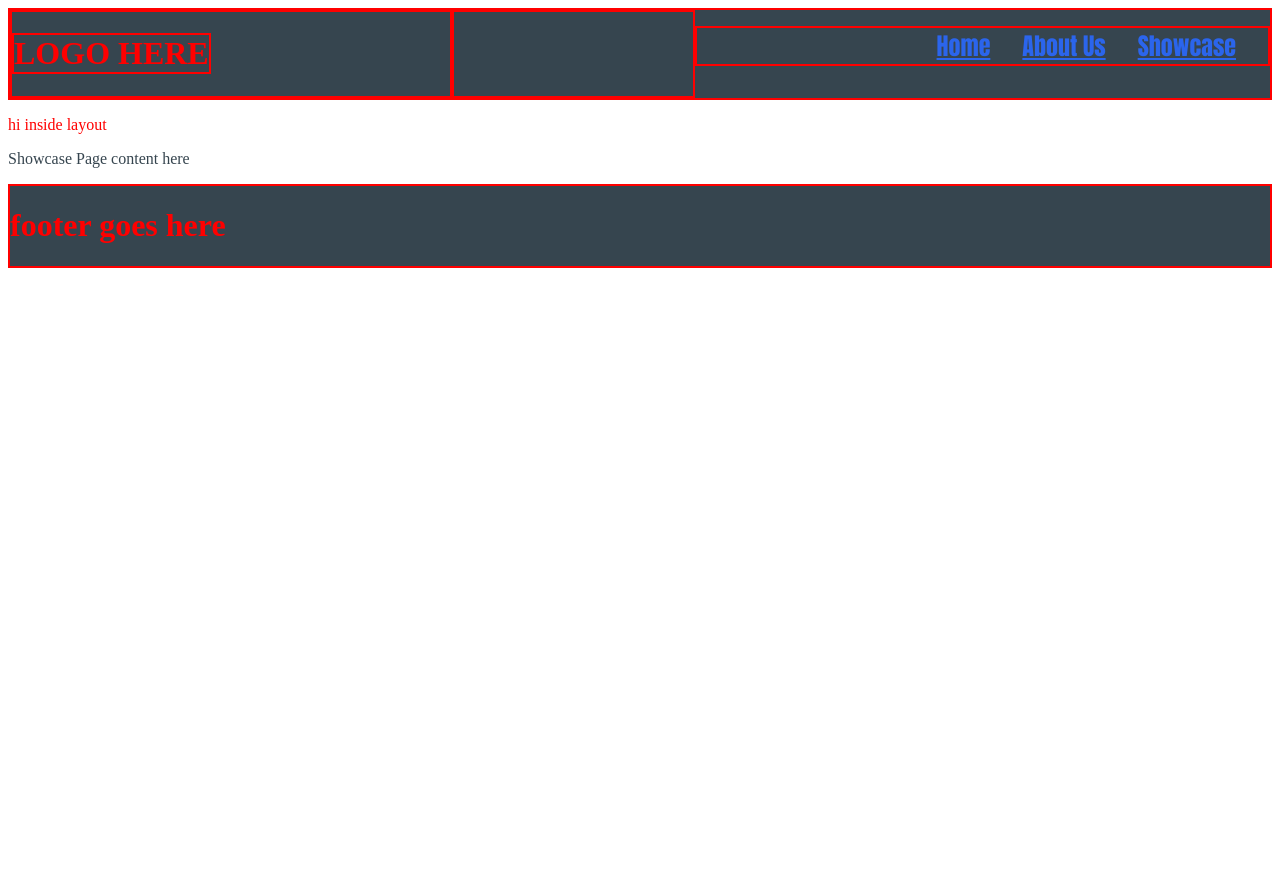
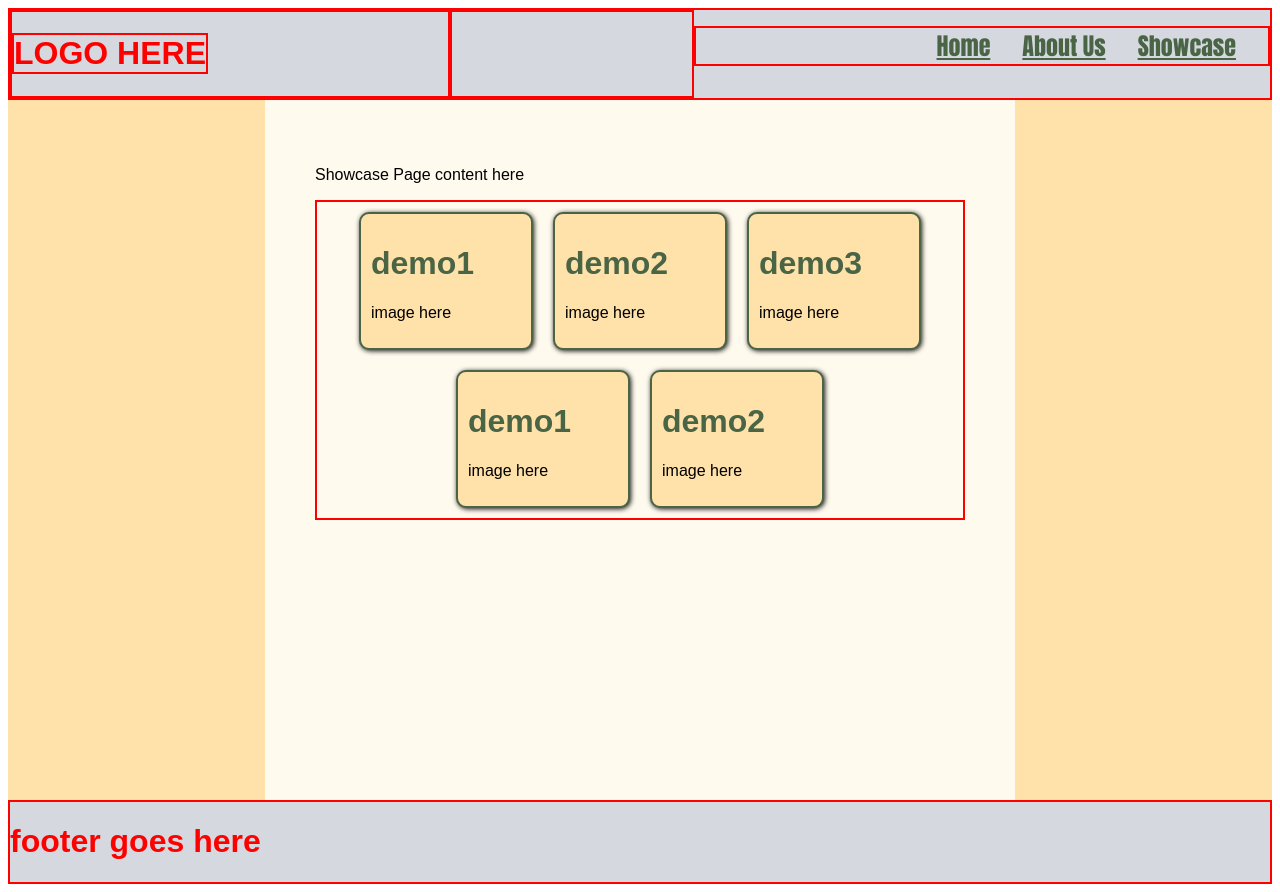
Before and after one commit to chris-ecklund/brochure-demo-feb2023-gatsby, a Gatsby site: page /showcase in a window 1280 px wide. Before the commit the page ends 800 px from the top, so only its background shows below. Built offline with nearby package versions, Linux system fonts and the light colour scheme; Gatsby itself is replaced by a stand-in of ours; a web font is replaced by a local one.

Commit message:
-adding page content and styling

```diff
--- a/src/pages/showcase.js
+++ b/src/pages/showcase.js
@@ -6,14 +6,37 @@ import "../scss/styles.scss";
 
 const Showcase = () => {
   return (
-    <>
+    <div className="wrapper-fullpagesize-nopadding background site-default-font">
       <Layout>
-        <p className="red-text">hi inside layout</p>
-        <div>
-          <p>Showcase Page content here</p>
+        <div className="wrapper-pagewidth center-column">
+          <div>
+            <p>Showcase Page content here</p>
+          </div>
+          <div className="container-showcased-cards red-find-border">
+            <div className="card red-find-border">
+              <h1>demo1</h1>
+              <p>image here</p>
+            </div>
+            <div className="card red-find-border">
+              <h1>demo2</h1>
+              <p>image here</p>
+            </div>
+            <div className="card red-find-border">
+              <h1>demo3</h1>
+              <p>image here</p>
+            </div>
+            <div className="card red-find-border">
+              <h1>demo1</h1>
+              <p>image here</p>
+            </div>
+            <div className="card red-find-border">
+              <h1>demo2</h1>
+              <p>image here</p>
+            </div>
+          </div>
         </div>
       </Layout>
-    </>
+    </div>
   );
 };
 
--- a/src/scss/styles.scss
+++ b/src/scss/styles.scss
@@ -2,6 +2,12 @@
 
 //--------------------------------------------------
 //Variables
+
+$brochure-green: #4a6446 !default;
+$brochure-yellow: #ffe1aa !default;
+$brochure-tan: #fffaee !default;
+$brochure-grey: #36454F !default;
+$brochure-bluegrey: #d5d9df !default;
 
 $blog-teal: #83bbe0 !default;
 $blog-grey: #d4d4d4 !default;
@@ -42,20 +48,20 @@ $blog-shaddow: rgb(20, 20, 20) !default;
 }
 
 .nav-link-text {
-  color: $blog-blue;
+  color: $brochure-green;
   font-size: 1.5rem;
   font-family: "Impact";
 }
 
 .nav-background {
-  background-color: $blog-charcoal;
+  background-color: $brochure-bluegrey;
 }
 
 //--------------------------------------------------
 //Footer
 
 .footer-background {
-  background-color: $blog-charcoal;
+  background-color: $brochure-bluegrey;
 }
 
 //--------------------------------------------------
@@ -175,31 +181,42 @@ $blog-shaddow: rgb(20, 20, 20) !default;
 //other custom sections
 
 .background {
-  background-color: $blog-teal;
+  background-color: $brochure-yellow;
 }
 
 .center-column {
-  background-color: $blog-grey;
+  background-color: $brochure-tan;
   padding: 50px;
   min-height: 75vh;
   //box-shadow: 5px 5px 5px $blog-shaddow;
 }
 
-p, h2, li {
-  color: $blog-charcoal;
+h1, h2 {
+  color: $brochure-green;
+}
+
+p, li {
+  color: black;
 }
 
 a {
   color: $blog-blue;
 }
 
+.container-showcased-cards {
+  display: flex;
+  justify-content: center;
+  flex-wrap: wrap;
+}
+
 .card {
-  border: 2px solid $blog-blue;
+  border: 2px solid $brochure-green;
   border-radius: 10px;
-  background-color: white;
+  background-color: $brochure-yellow;
   padding: 10px;
   margin: 10px;
   box-shadow: 1px 1px 5px $blog-shaddow;
+  min-width: 150px;
 }
 
 .image-radius {
```
Also changed, not shown: src/pages/about.js (+36 -5 lines), src/pages/index.js (+33 -5 lines), src/pages/showcase1.js (+11 -2 lines), src/pages/showcase2.js (+11 -2 lines).
